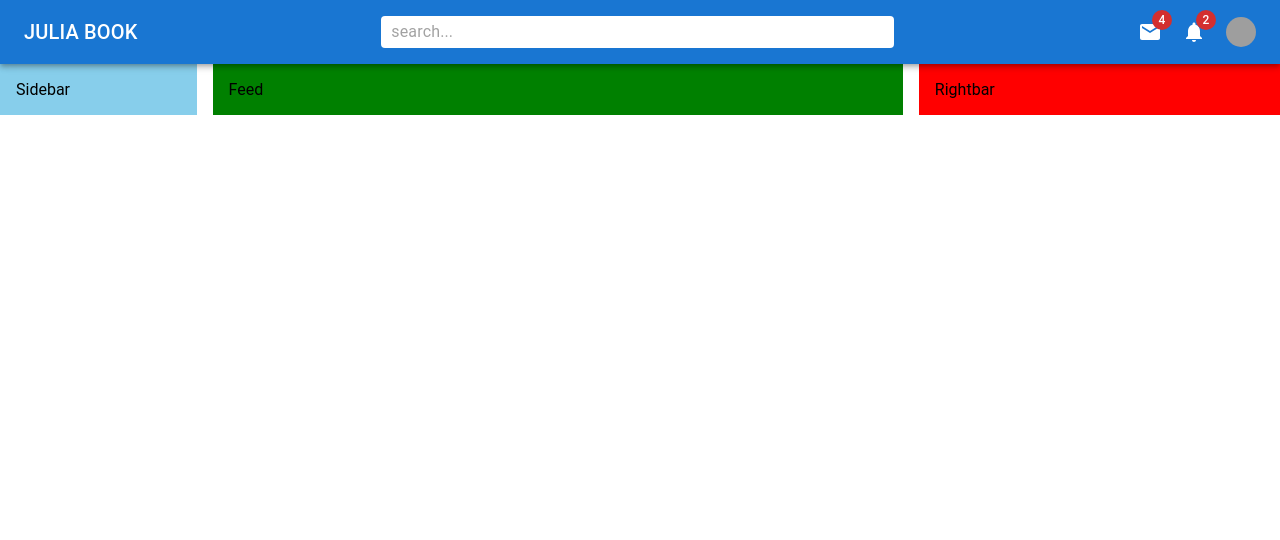
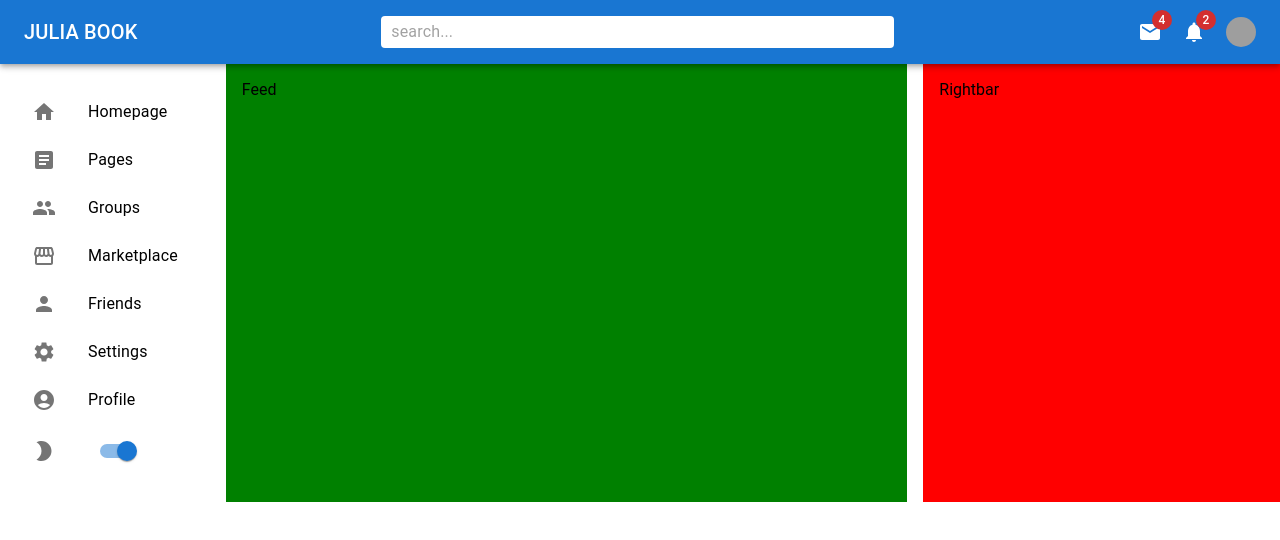
Before and after one commit to Juliaxtran/facebook-_responsive_project, a React (Create React App) app: page / in a window 1280 px wide. Shown: the top 540 px of the page. Built offline with nearby package versions, Linux system fonts and the light colour scheme; grey boxes are pictures that could not be loaded.

Commit message:
Add sidebar

```diff
--- a/src/components/Sidebar.js
+++ b/src/components/Sidebar.js
@@ -1,12 +1,98 @@
 import React from 'react'
-import {Box} from '@mui/material'
+import { Box, List, ListItem, Switch } from '@mui/material'
+import ListItemButton from '@mui/material/ListItemButton';
+import ListItemIcon from '@mui/material/ListItemIcon';
+import ListItemText from '@mui/material/ListItemText';
+import HomeIcon from '@mui/icons-material/Home';
+import SettingsIcon from '@mui/icons-material/Settings';
+import AccountCircleIcon from '@mui/icons-material/AccountCircle';
+import ArticleIcon from '@mui/icons-material/Article';
+import GroupIcon from '@mui/icons-material/Group';
+import StorefrontIcon from '@mui/icons-material/Storefront';
+import PersonIcon from '@mui/icons-material/Person';
+import ModeNightIcon from '@mui/icons-material/ModeNight';
+
+
 
 const Sidebar = () => {
-  return (
-     <Box bgcolor='skyblue' flex={1} p={2} sx={{display:{ xs: "none", sm: "block"}}}>
-        Sidebar
-     </Box>
-  )
+   const [checked, setChecked] = React.useState(true);
+
+   const handleChange = (event) => {
+     setChecked(event.target.checked);
+   };
+   return (
+      <Box flex={1} p={2} sx={{ display: { xs: "none", sm: "block" } }}>
+         <List>
+            <ListItem disablePadding>
+               <ListItemButton component='a' href='#'>
+                  <ListItemIcon>
+                     <HomeIcon />
+                  </ListItemIcon>
+                  <ListItemText primary="Homepage" />
+               </ListItemButton>
+            </ListItem>
+            <ListItem disablePadding>
+               <ListItemButton component='a' href='#'>
+                  <ListItemIcon>
+                     <ArticleIcon />
+                  </ListItemIcon>
+                  <ListItemText primary="Pages" />
+               </ListItemButton>
+            </ListItem>
+            <ListItem disablePadding>
+               <ListItemButton component='a' href='#'>
+                  <ListItemIcon>
+                     <GroupIcon />
+                  </ListItemIcon>
+                  <ListItemText primary="Groups" />
+               </ListItemButton>
+            </ListItem>
+            <ListItem disablePadding>
+               <ListItemButton component='a' href='#'>
+                  <ListItemIcon>
+                     <StorefrontIcon />
+                  </ListItemIcon>
+                  <ListItemText primary="Marketplace" />
+               </ListItemButton>
+            </ListItem>
+            <ListItem disablePadding>
+               <ListItemButton component='a' href='#'>
+                  <ListItemIcon>
+                     <PersonIcon />
+                  </ListItemIcon>
+                  <ListItemText primary="Friends" />
+               </ListItemButton>
+            </ListItem>
+            <ListItem disablePadding>
+               <ListItemButton component='a' href='#'>
+                  <ListItemIcon>
+                     <SettingsIcon />
+                  </ListItemIcon>
+                  <ListItemText primary="Settings" />
+               </ListItemButton>
+            </ListItem>
+            <ListItem disablePadding>
+               <ListItemButton component='a' href='#'>
+                  <ListItemIcon>
+                     <AccountCircleIcon />
+                  </ListItemIcon>
+                  <ListItemText primary="Profile" />
+               </ListItemButton>
+            </ListItem>
+            <ListItem disablePadding>
+               <ListItemButton component='a' href='#'>
+                  <ListItemIcon>
+                   <ModeNightIcon/>
+                  </ListItemIcon>
+                  <Switch
+                  checked={checked}
+                  onChange={handleChange}
+                  inputProps={{'aria-label': 'controlled'}} />
+               </ListItemButton>
+            </ListItem>
+         </List>
+      </Box>
+   )
 }
 
 export default Sidebar
```
